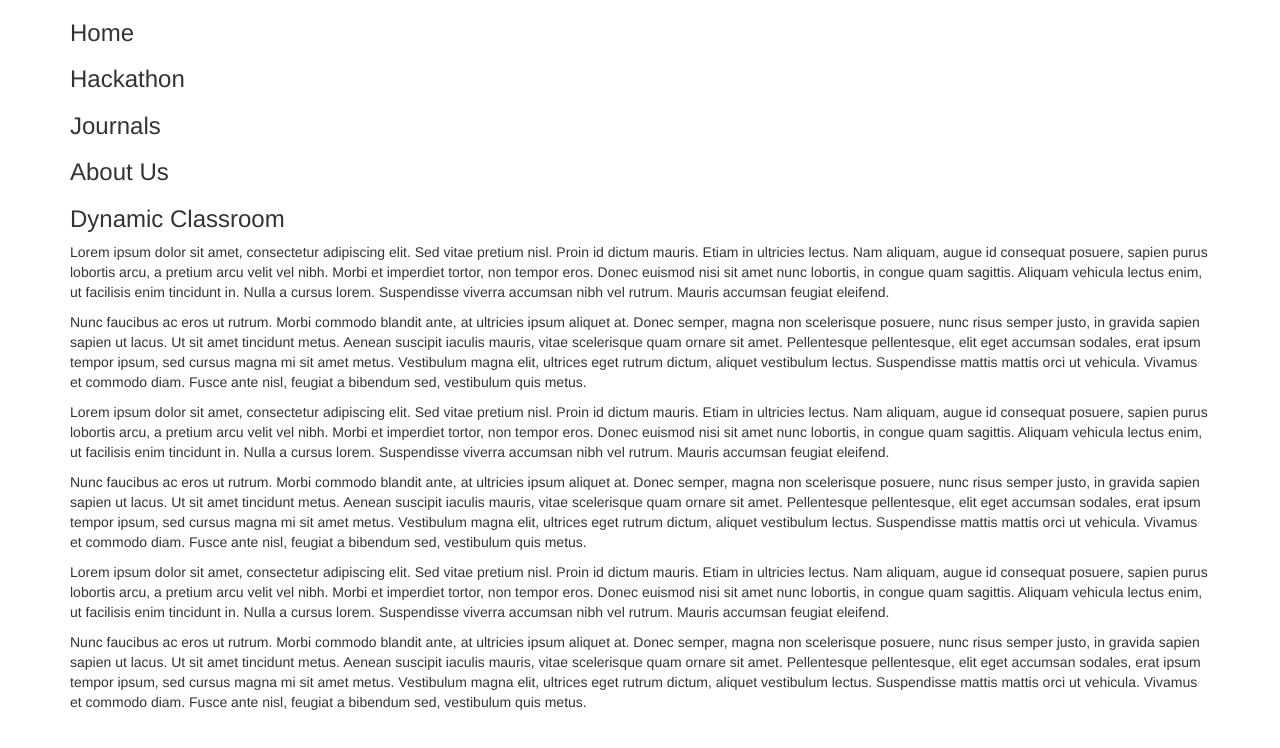
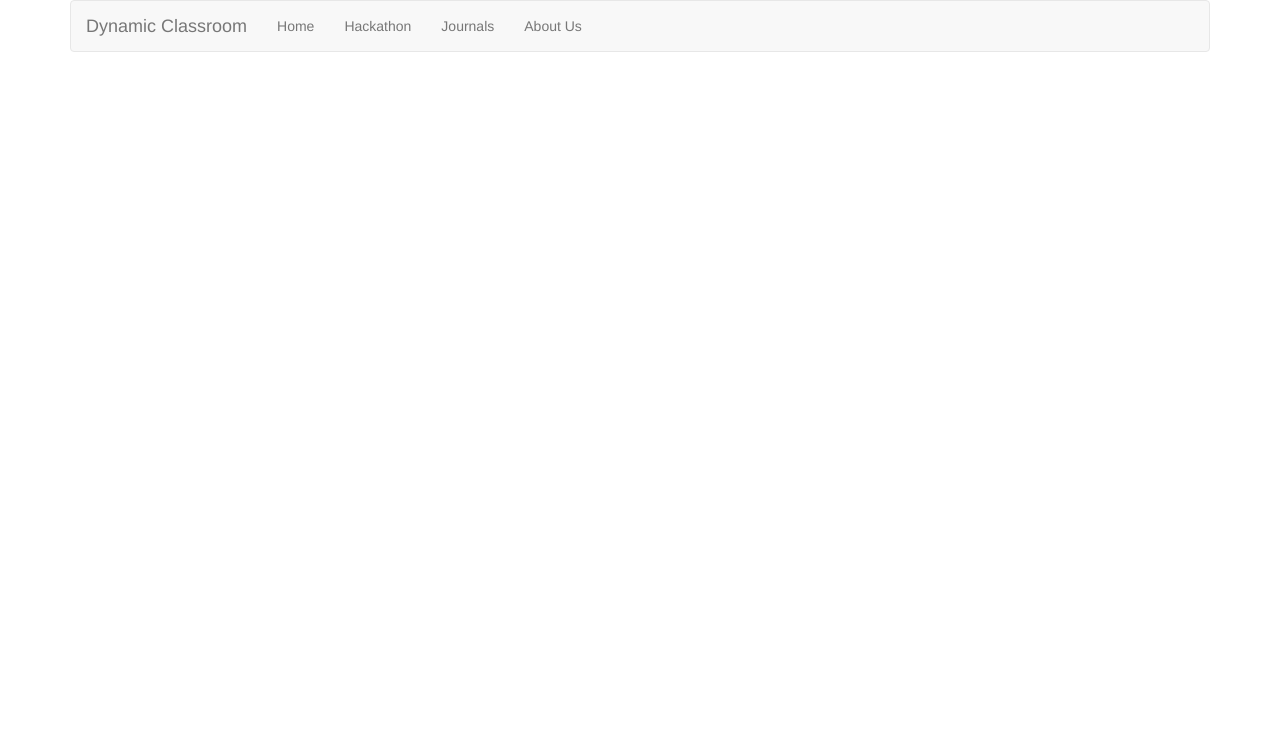
Before and after one commit to wannabeCitizen/RP-D3, a plain HTML site: page Web Site/index.html in a window 1280 px wide. Drawn offline with Linux system fonts and the light colour scheme; files that its build step writes are made by us from their sources.

Commit message:
nav bar home

```diff
--- a/Web Site/index.html
+++ b/Web Site/index.html
@@ -20,50 +20,40 @@
 
 </head>
 <body>
+
+
+
 	<div class="container">
-		<div class="sixteen columns">
-			<!-- HEADER BAR -->
-			<div class="three columns">
-				<h3>Home</h3>
-			</div>
-			<div class="three columns">
-				<h3>Hackathon</h3>
-			</div>
-			<div class="three columns">
-				<h3>Journals</h3>
-			</div>
-			<div class="three columns">
-				<h3>About Us</h3>
-			</div>
-		</div>
-		<div class="sixteen columns">
-			<div>
-				<h3>
-					Dynamic Classroom
-				</h3>
-			</div>
-		</div>
-		<div class="sixteen columns">
-			<p>
-				Lorem ipsum dolor sit amet, consectetur adipiscing elit. Sed vitae pretium nisl. Proin id dictum mauris. Etiam in ultricies lectus. Nam aliquam, augue id consequat posuere, sapien purus lobortis arcu, a pretium arcu velit vel nibh. Morbi et imperdiet tortor, non tempor eros. Donec euismod nisi sit amet nunc lobortis, in congue quam sagittis. Aliquam vehicula lectus enim, ut facilisis enim tincidunt in. Nulla a cursus lorem. Suspendisse viverra accumsan nibh vel rutrum. Mauris accumsan feugiat eleifend.
-			</p>
-			<p>
-				Nunc faucibus ac eros ut rutrum. Morbi commodo blandit ante, at ultricies ipsum aliquet at. Donec semper, magna non scelerisque posuere, nunc risus semper justo, in gravida sapien sapien ut lacus. Ut sit amet tincidunt metus. Aenean suscipit iaculis mauris, vitae scelerisque quam ornare sit amet. Pellentesque pellentesque, elit eget accumsan sodales, erat ipsum tempor ipsum, sed cursus magna mi sit amet metus. Vestibulum magna elit, ultrices eget rutrum dictum, aliquet vestibulum lectus. Suspendisse mattis mattis orci ut vehicula. Vivamus et commodo diam. Fusce ante nisl, feugiat a bibendum sed, vestibulum quis metus.
-			</p>
-			<p>
-				Lorem ipsum dolor sit amet, consectetur adipiscing elit. Sed vitae pretium nisl. Proin id dictum mauris. Etiam in ultricies lectus. Nam aliquam, augue id consequat posuere, sapien purus lobortis arcu, a pretium arcu velit vel nibh. Morbi et imperdiet tortor, non tempor eros. Donec euismod nisi sit amet nunc lobortis, in congue quam sagittis. Aliquam vehicula lectus enim, ut facilisis enim tincidunt in. Nulla a cursus lorem. Suspendisse viverra accumsan nibh vel rutrum. Mauris accumsan feugiat eleifend.
-			</p>
-			<p>
-				Nunc faucibus ac eros ut rutrum. Morbi commodo blandit ante, at ultricies ipsum aliquet at. Donec semper, magna non scelerisque posuere, nunc risus semper justo, in gravida sapien sapien ut lacus. Ut sit amet tincidunt metus. Aenean suscipit iaculis mauris, vitae scelerisque quam ornare sit amet. Pellentesque pellentesque, elit eget accumsan sodales, erat ipsum tempor ipsum, sed cursus magna mi sit amet metus. Vestibulum magna elit, ultrices eget rutrum dictum, aliquet vestibulum lectus. Suspendisse mattis mattis orci ut vehicula. Vivamus et commodo diam. Fusce ante nisl, feugiat a bibendum sed, vestibulum quis metus.
-			</p>
-			<p>
-				Lorem ipsum dolor sit amet, consectetur adipiscing elit. Sed vitae pretium nisl. Proin id dictum mauris. Etiam in ultricies lectus. Nam aliquam, augue id consequat posuere, sapien purus lobortis arcu, a pretium arcu velit vel nibh. Morbi et imperdiet tortor, non tempor eros. Donec euismod nisi sit amet nunc lobortis, in congue quam sagittis. Aliquam vehicula lectus enim, ut facilisis enim tincidunt in. Nulla a cursus lorem. Suspendisse viverra accumsan nibh vel rutrum. Mauris accumsan feugiat eleifend.
-			</p>
-			<p>
-				Nunc faucibus ac eros ut rutrum. Morbi commodo blandit ante, at ultricies ipsum aliquet at. Donec semper, magna non scelerisque posuere, nunc risus semper justo, in gravida sapien sapien ut lacus. Ut sit amet tincidunt metus. Aenean suscipit iaculis mauris, vitae scelerisque quam ornare sit amet. Pellentesque pellentesque, elit eget accumsan sodales, erat ipsum tempor ipsum, sed cursus magna mi sit amet metus. Vestibulum magna elit, ultrices eget rutrum dictum, aliquet vestibulum lectus. Suspendisse mattis mattis orci ut vehicula. Vivamus et commodo diam. Fusce ante nisl, feugiat a bibendum sed, vestibulum quis metus.
-			</p>
-		</div>
-	</div>
+		<!--nav bar-->
+		<nav class="navbar navbar-default" role="navigation">
+			<div class="container-fluid">
+				<!-- Brand and toggle get grouped for better mobile display -->
+				<div class="navbar-header">
+					<button type="button" class="navbar-toggle" data-toggle="collapse" data-target="#bs-example-navbar-collapse-1">
+						<span class="sr-only">Toggle navigation</span>
+						<span class="icon-bar"></span>
+						<span class="icon-bar"></span>
+						<span class="icon-bar"></span>
+					</button>
+					<a class="navbar-brand" href="#">Dynamic Classroom</a>
+				</div>
+
+				<!-- Collect the nav links, forms, and other content for toggling -->
+				<div class="collapse navbar-collapse" id="bs-example-navbar-collapse-1">
+
+
+					<ul class="nav navbar-nav">
+						<li><a href="#">Home</a></li>
+						<li><a href="#">Hackathon</a></li>
+						<li><a href="#">Journals</a></li>
+						<li><a href="#">About Us</a></li>
+
+					</ul>
+				</div><!-- /.navbar-collapse -->
+			</div><!-- /.container-fluid -->
+		</nav>
+	</div> <!-- container -->
+
 </body>
 
 </html>
```
